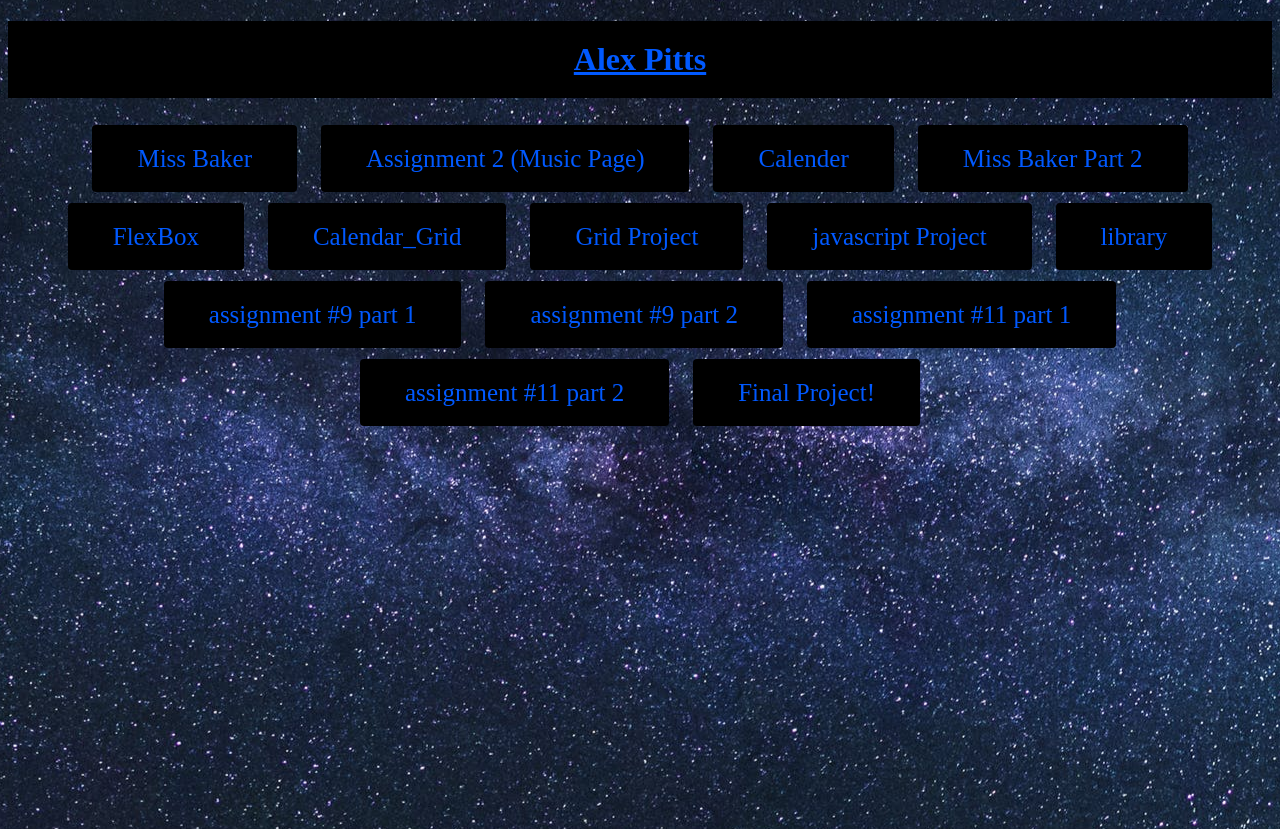
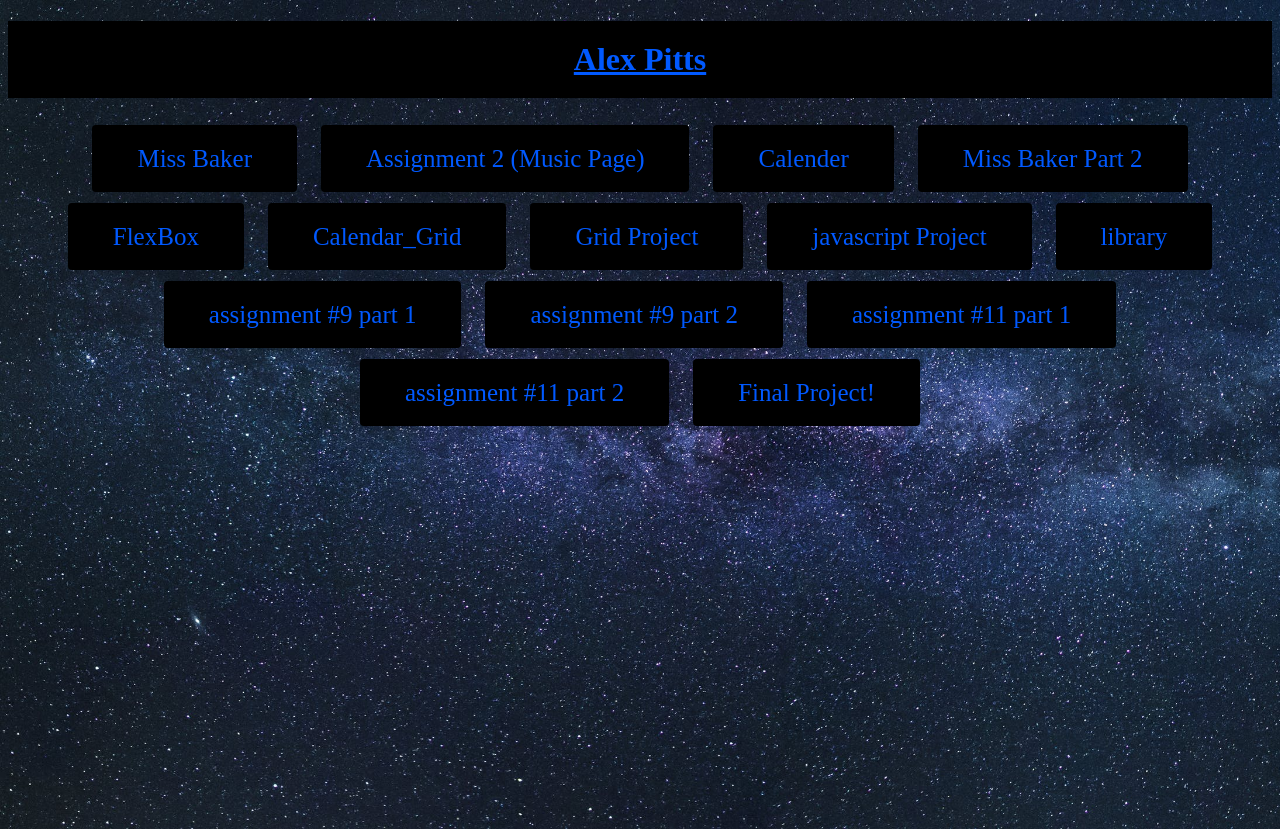
Before and after one commit to alexgpitts/AlexPitts.github.io, a PHP site: page /Assignments.html in a window 1280 px wide. Run offline with PHP 8.4, Linux system fonts and the light colour scheme.

Commit message:
fixed bacground

```diff
--- a/Assignments.html
+++ b/Assignments.html
@@ -38,9 +38,7 @@
          body
         {
             background-image: url("CSS/milkyway.jpeg");
-            background-position: center;
             background-size: cover;
-            background-size: auto;
             height: 100vh;
         }
         h1
--- a/CSS/main.css
+++ b/CSS/main.css
@@ -2,6 +2,7 @@
 body{
     color: rgba(255, 255, 255);
     background-image: url("milkyway.jpeg");
+    background-size: cover;
     max-width: 1000px;
     margin: auto;
     padding-bottom: 20px;
```
